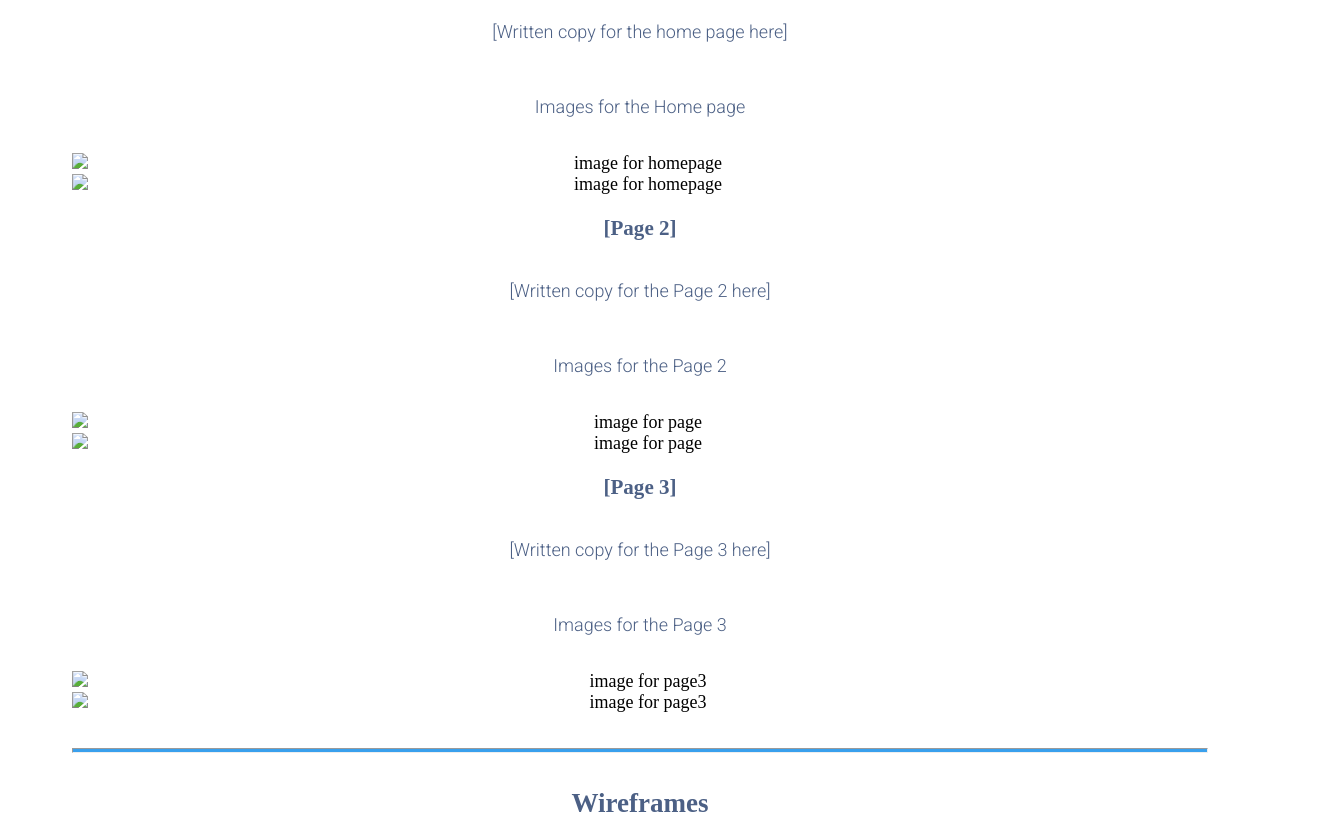
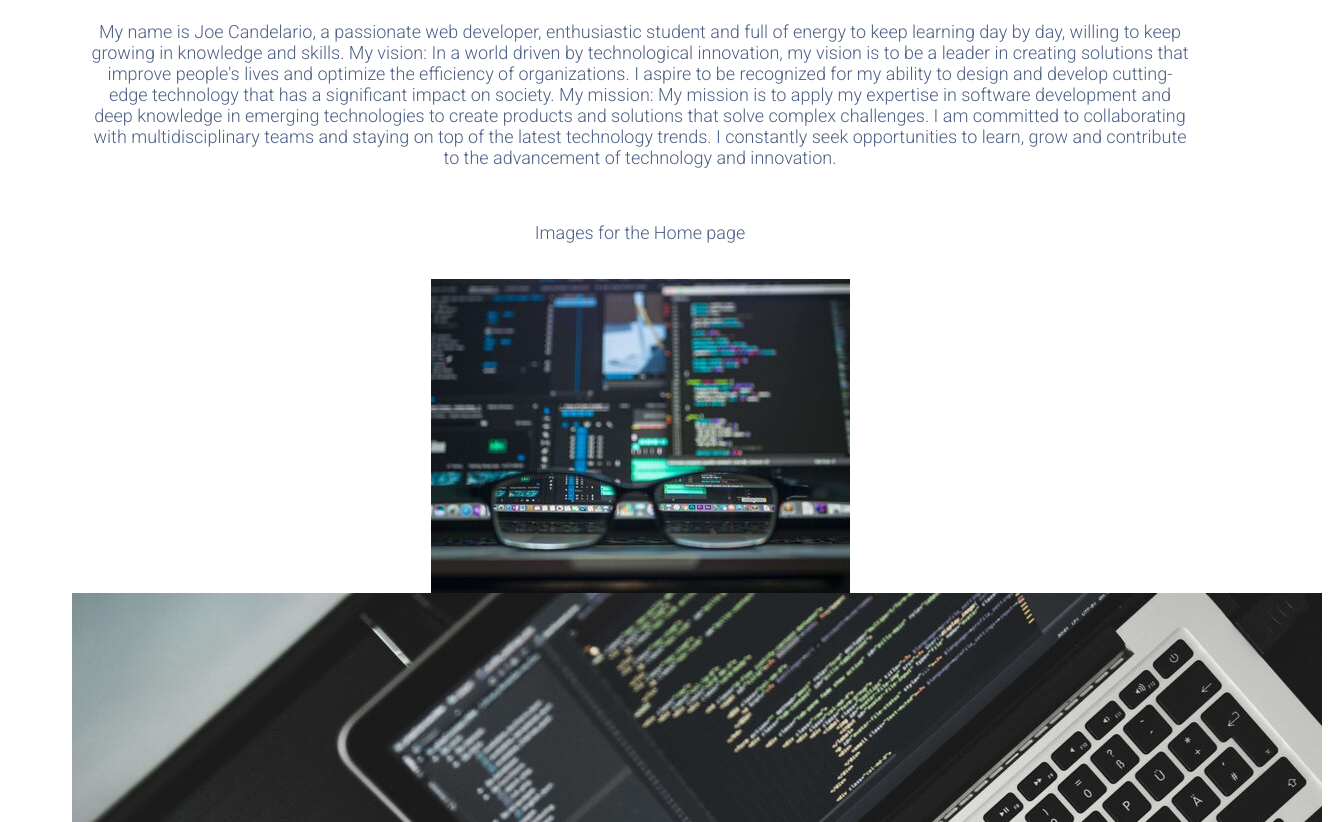
Before and after one commit to wladij/wdd130, a plain HTML site: page personal-site/site-plan.html in a window 1280 px wide. Shown: the part 2781-3603 px from the top of the page, 1341 px wide, since content can reach past the window. Drawn offline with Linux system fonts and the light colour scheme; a web font is replaced by a local one.

Commit message:
image y context upload

```diff
--- a/personal-site/site-plan.html
+++ b/personal-site/site-plan.html
@@ -127,29 +127,38 @@
       </h2>
       <h3>Home page</h3>
       <p>
-        [Written copy for the home page here]
+        My name is Joe Candelario, a passionate web developer, enthusiastic student and full of energy to keep learning day by day, willing to keep growing in knowledge and skills.
+        My vision:
+        In a world driven by technological innovation, my vision is to be a leader in creating solutions that improve people's lives and optimize the efficiency of organizations. I aspire to be recognized for my ability to design and develop cutting-edge technology that has a significant impact on society.
+        My mission:
+        My mission is to apply my expertise in software development and deep knowledge in emerging technologies to create products and solutions that solve complex challenges. I am committed to collaborating with multidisciplinary teams and staying on top of the latest technology trends. I constantly seek opportunities to learn, grow and contribute to the advancement of technology and innovation.
+
       </p>
+
+
       <p>Images for the Home page</p>
-        <img src="#" alt="image for homepage">
-        <img src="#" alt="image for homepage">
-
+        <img src="Image/my-vision.jpg" alt="vision">
+        <img src="Image/mision.jpg" alt="mision">
       </ul>
       <h3>[Page 2]</h3>
       <p>
-        [Written copy for the Page 2 here]
+        Education:
+        I study at BYU Idaho - Software Development, take online courses such as FreeCodeCamp, I strive to always find motivation.
+        Projects and Skills:
+        I have done Website Project, such as White Water Rafting Website, also worked on this portfolio.
       </p>
       <p>Images for the Page 2</p>
-        <img src="#" alt="image for page">
-        <img src="#" alt="image for page">
+        <img src="Image/Rafting.capture.png" alt="Rafting Capture">
+        <img src="Image/developer.jpg" alt="Developer">
 
       </ul>
       <h3>[Page 3]</h3>
       <p>
-        [Written copy for the Page 3 here]
+        Contact:My social networks, my email, my whatsapp, linkedin, gitHub.
       </p>
       <p>Images for the Page 3</p>
-        <img src="#" alt="image for page3">
-        <img src="#" alt="image for page3">
+        <img src="Image/contac-us1.jpg" alt="contac us">
+        <img src="Image/social-media.jpg" alt="social media">
 
       </ul>
       <hr>
```
Also changed, not shown: personal-site/Image/Rafting.capture.png (added), personal-site/Image/contac-us1.jpg (added), personal-site/Image/developer.jpg (added), personal-site/Image/mision.jpg (added), personal-site/Image/my-vision.jpg (added), personal-site/Image/social-media.jpg (added).
